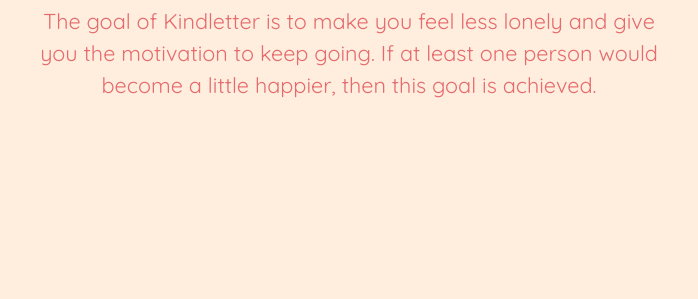
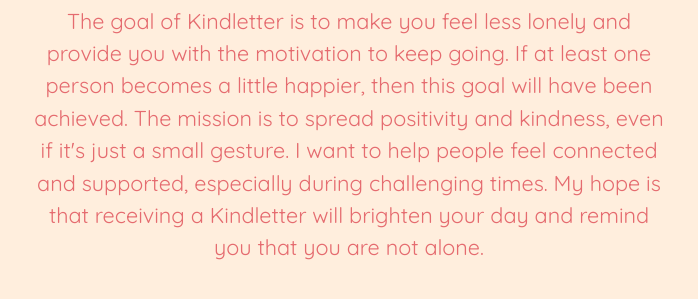
Before and after one commit to madina0801/kindletter, a website: page about.html in a window 1280 px wide. Shown: the part 425-724 px from the top of the page, without its empty margins (291-989 px from the left). Drawn offline with nearby package versions, Linux system fonts and the light colour scheme.

Commit message:
main page change

```diff
--- a/about.html
+++ b/about.html
@@ -40,9 +40,8 @@
       <div class="about-section">
         <h1 class="about-section-title">What is our goal?</h1>
         <p class="about-section-desc">
-          The goal of Kindletter is to make you feel less lonely and give you
-          the motivation to keep going. If at least one person would become a
-          little happier, then this goal is achieved.
+          The goal of Kindletter is to make you feel less lonely and provide you with the motivation to keep going. If at least one person becomes a little happier, then this goal will have been achieved.
+          The mission is to spread positivity and kindness, even if it's just a small gesture. I want to help people feel connected and supported, especially during challenging times. My hope is that receiving a Kindletter will brighten your day and remind you that you are not alone.
         </p>
       </div>
       <div class="about-section"></div>
--- a/package.json
+++ b/package.json
@@ -6,7 +6,7 @@
   "main": "app.js",
   "scripts": {
     "test": "echo \"Error: no test specified\" && exit 1",
-    "build": "babel src -d",
+    "build": "babel -f app.js",
     "start": "node --use_strict ./app.js",
     "watch": "nodemon --exec \"npm run build && node app.js\" -e js --ignore lib/"
   },
@@ -16,5 +16,9 @@
   "dependencies": {
     "dotenv": "^16.0.2",
     "express": "^4.18.1"
+  },
+  "devDependencies": {
+    "@babel/cli": "^7.21.0",
+    "@babel/core": "^7.21.0"
   }
 }
```
Also changed, not shown: index.html (+1 -1 lines), 1 other file.
